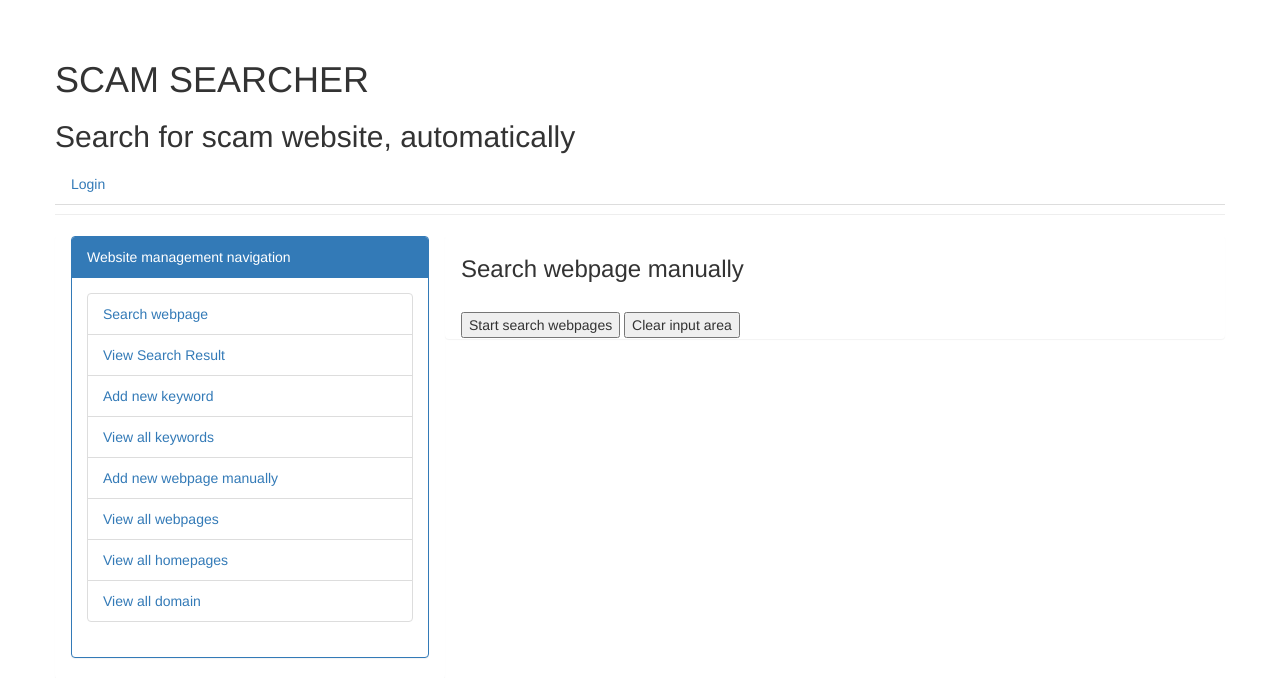
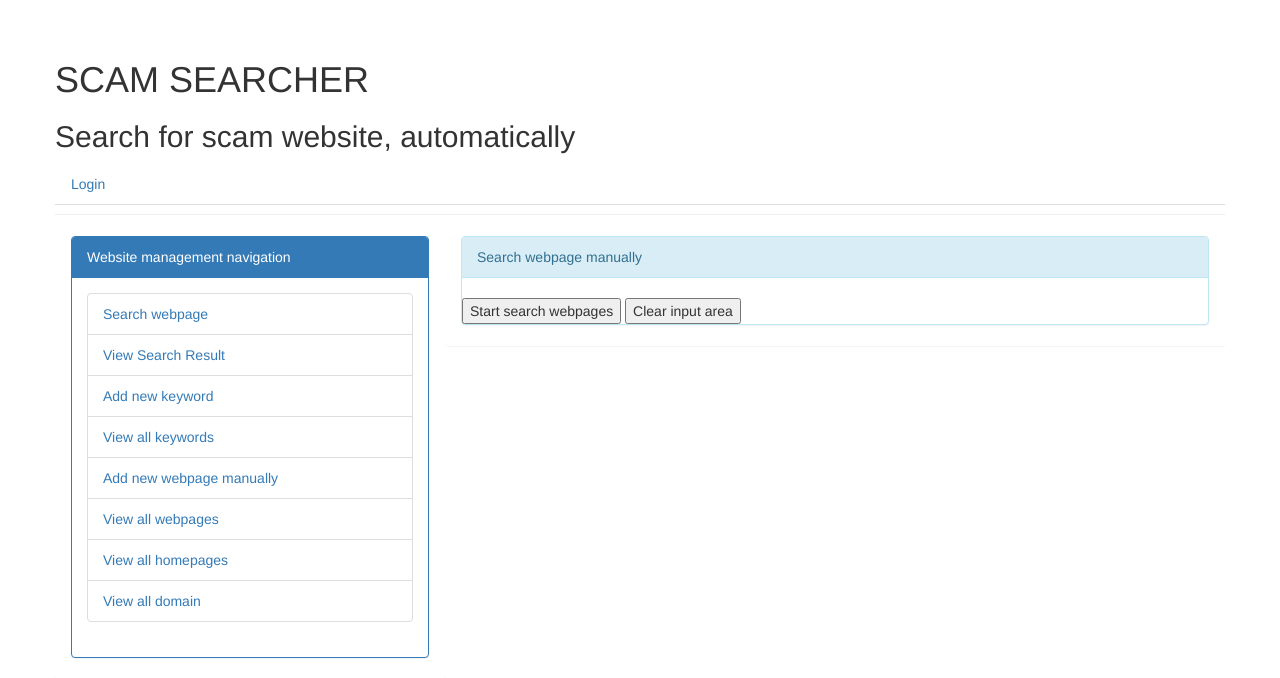
Before and after one commit to essanpupil/autowebsearch, a Django app: template website_management/templates/website_management/search_webpage.html in a window 1280 px wide. Shown: the top 678 px of the page. Run offline with Django 3.2, Linux system fonts and the light colour scheme; the template is opened without the code that fills it, so the values that code supplies are empty; some libraries are stand-ins or nearby versions.

Commit message:
Applying bootstrap in search_webpage views

```diff
--- a/website_management/templates/website_management/search_webpage.html
+++ b/website_management/templates/website_management/search_webpage.html
@@ -3,15 +3,20 @@
 {% include 'website_management/website_nav.html' %}
 {% endblock %}
 {% block content %}
-<h3>Search webpage manually</h3>
+<div class="panel panel-info">
+    <div class="panel-heading">
+        Search webpage manually
+    </div>
+    <div class="panel-info">
         {% if error_message %}<p><strong>{{ error_message }}</strong></p>{% endif %}
         <form action="{% url 'website_management:search_webpage' %}" method="post">
         {% csrf_token %}
-<table>
+        <table class="table table-bordered">
         {{ form }}
         </table>
-<br />
         <input type="submit" value="Start search webpages" />
         <input type="reset" value="Clear input area" />
+        </form>
+    </div>
+</div>
 {% endblock %}
-</form>
```
Also changed, not shown: website_management/templates/website_management/add_new_keyword.html (+7 -1 lines). Lines whose indentation alone changed are shown as unchanged.
